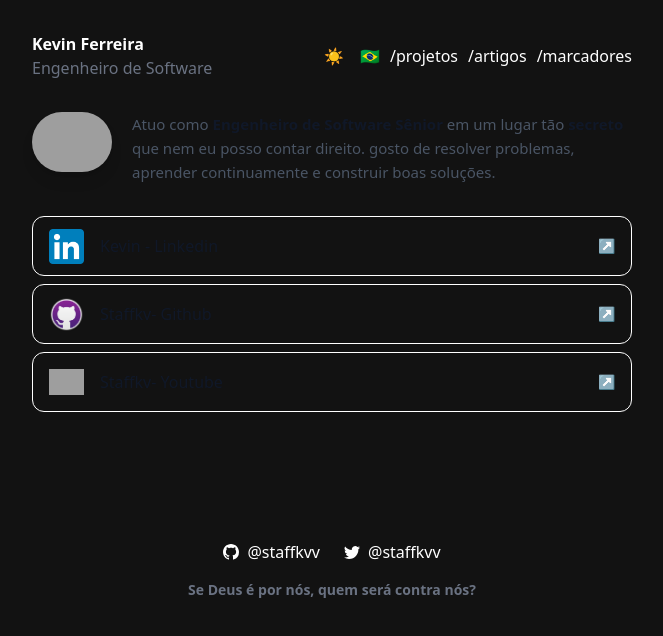
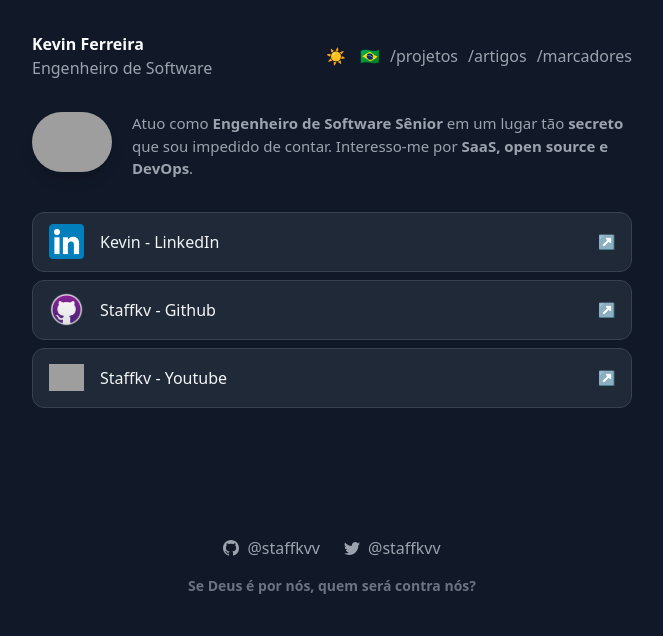
Before and after one commit to staffkv/homepage, a Next.js app: page / in a window 1280 px wide. Both pictures are taken after a click on the button "Toggle theme". Shown: the top 636 px of the page, without its empty margins (308-971 px from the left). Built offline with nearby package versions, Linux system fonts and the light colour scheme; grey boxes are pictures that could not be loaded.

Commit message:
feat: add schema colors and adjust erros

```diff
--- a/app/globals.css
+++ b/app/globals.css
@@ -1,36 +1,32 @@
 @import "tailwindcss";
 @import "tw-animate-css";
 
-.dark {
-  --background: oklch(0.145 0 0);
-  --foreground: oklch(0.985 0 0);
-  --card: oklch(0.205 0 0);
-  --card-foreground: oklch(0.985 0 0);
-  --popover: oklch(0.205 0 0);
-  --popover-foreground: oklch(0.985 0 0);
-  --primary: oklch(0.922 0 0);
-  --primary-foreground: oklch(0.205 0 0);
-  --secondary: oklch(0.269 0 0);
-  --secondary-foreground: oklch(0.985 0 0);
-  --muted: oklch(0.269 0 0);
-  --muted-foreground: oklch(0.708 0 0);
-  --accent: oklch(0.269 0 0);
-  --accent-foreground: oklch(0.985 0 0);
-  --destructive: oklch(0.704 0.191 22.216);
-  --border: oklch(1 0 0 / 10%);
-  --input: oklch(1 0 0 / 15%);
-  --ring: oklch(0.556 0 0);
-  --chart-1: oklch(0.488 0.243 264.376);
-  --chart-2: oklch(0.696 0.17 162.48);
-  --chart-3: oklch(0.769 0.188 70.08);
-  --chart-4: oklch(0.627 0.265 303.9);
-  --chart-5: oklch(0.645 0.246 16.439);
-  --sidebar: oklch(0.205 0 0);
-  --sidebar-foreground: oklch(0.985 0 0);
-  --sidebar-primary: oklch(0.488 0.243 264.376);
-  --sidebar-primary-foreground: oklch(0.985 0 0);
-  --sidebar-accent: oklch(0.269 0 0);
-  --sidebar-accent-foreground: oklch(0.985 0 0);
-  --sidebar-border: oklch(1 0 0 / 10%);
-  --sidebar-ring: oklch(0.556 0 0);
+@layer base {
+  :root {
+    --bg-color: #ffffff;
+    --text-color-primary: #374151;
+    --text-color-headings: #111827;
+    --text-color-secondary: #6b7280;
+    --text-color-tertiary: #9ca3af;
+    --border-color: #e5e7eb;
+    --link-bg: #ffffff;
+    --link-bg-hover: #f9fafb;
+    --link-border: #e5e7eb;
+    --link-border-hover: #d1d5db;
+    --link-text: #1f2937;
+  }
+
+  .dark {
+    --bg-color: #111827;
+    --text-color-primary: #d1d5db;
+    --text-color-headings: #f9fafb;
+    --text-color-secondary: #9ca3af;
+    --text-color-tertiary: #6b7280;
+    --border-color: #374151;
+    --link-bg: #1f2937;
+    --link-bg-hover: #374151;
+    --link-border: #374151;
+    --link-border-hover: #4b5563;
+    --link-text: #f3f4f6;
+  }
 }
--- a/app/layout.tsx
+++ b/app/layout.tsx
@@ -1,7 +1,7 @@
 import type { Metadata } from "next";
 import { Inter, Kanit, Karla } from "next/font/google";
 import "./globals.css";
-import { Header } from "@/components/header/header";
+import { Header } from "@/components/header";
 import { ThemeProvider } from "@/providers/theme-providers";
 import { Footer } from "@/components/footer";
 import Script from "next/script";
@@ -10,12 +10,6 @@ const karla = Karla({
   variable: "--font-karla",
   subsets: ["latin"],
   weight: ["400", "600", "700"],
-})
-
-const kanit = Kanit({
-  variable: "--font-kanit",
-  subsets: ["latin"],
-  weight: ["300", "400"],
 });
 
 export const metadata: Metadata = {
@@ -31,7 +25,7 @@ export default function RootLayout({
   return (
     <html lang="pt" suppressHydrationWarning>
       <body
-        className={`${karla.variable} antialiased`}
+        className={`${karla.variable} antialiased bg-(--bg-color) text-(--text-color-primary)`}
       >
         <ThemeProvider
          attribute='class'
--- a/components/contentLinks.tsx
+++ b/components/contentLinks.tsx
@@ -12,17 +12,17 @@ interface SocialLinkProps {
 const socialLinks: SocialLinkProps[] = [
   {
     icon: "/linkedin.png",
-    label: "Kevin - Linkedin",
+    label: "Kevin - LinkedIn",
     href: "https://www.linkedin.com/in/ksilvaf/"
   },
   {
     icon: "/github-desktop.png",
-    label: "Staffkv- Github",
+    label: "Staffkv - Github",
     href: "https://github.com/staffkv"
   },
   {
     icon: 'https://upload.wikimedia.org/wikipedia/commons/e/ef/Youtube_logo.png',
-    label: "Staffkv- Youtube",
+    label: "Staffkv - Youtube",
     href: "https://x.com/staffkvv",
   },
 ]
@@ -35,9 +35,9 @@ export function ContentLinks() {
           <Image src="https://github.com/staffkv.png" alt="Kevin Ferreira" width={80} height={80} />
         </Avatar>
         <div className="mb-6">
-          <p className="text-[15px] leading-[1.6] text-gray-600 dark:text-gray-400 m-0">
-            Atuo como <strong className="font-semibold text-gray-900 dark:text-gray-400">Engenheiro de Software Sênior</strong> em um lugar tão <strong className="font-semibold text-gray-900 dark:text-gray-400">secreto</strong> que nem eu posso contar direito.{" "}
-            gosto de resolver problemas, aprender continuamente e construir boas soluções.
+          <p className="text-[15px] m-0 text-(--text-color-secondary)">
+            Atuo como <strong className="font-semibold">Engenheiro de Software Sênior</strong> em um lugar tão <strong className="font-semibold">secreto</strong> que sou impedido de contar.{" "}
+            Interesso-me por <strong className="font-semibold">SaaS, open source e DevOps</strong>.
           </p>
         </div>
       </div>
@@ -49,8 +49,8 @@ export function ContentLinks() {
           rel="noopener noreferrer"
           className="mt-2 block"
         >
-          <div className="border dark:border-gray-700 rounded-xl dark:hover:shadow-[0_1px_3px_0_rgba(0,0,0,0.2),0_1px_2px_0_rgba(0,0,0,0.1)] transition-all duration-200 ease-in-out  dark:hover:bg-gray-500 h-15 flex items-center justify-between px-4">
-            <div className="flex items-center gap-4">
+          <div className="rounded-xl h-15 flex items-center justify-between px-4 bg-(--link-bg) border border-(--link-border) hover:border-(--link-border-hover) text-(--link-text)">
+            <div className="flex items-center gap-4 transition duration-200 ease-in-out ">
               {typeof link.icon === 'string' ? (
                 <Image
                   src={link.icon}
@@ -63,12 +63,12 @@ export function ContentLinks() {
                 <link.icon width={35} height={35} className="object-contain" />
               )}
 
-             <h1 className="font-medium text-gray-900 dark:text-gray-100">
-  {link.label}
-</h1>
+              <span className="font-medium text-(--link-text)]">
+                {link.label}
+              </span>
             </div>
 
-            <span className="text-gray-400 dark:text-gray-500 text-sm">↗</span>
+            <span className=" text-sm">↗</span>
           </div>
         </Link>
       ))}
--- a/components/footer.tsx
+++ b/components/footer.tsx
@@ -7,7 +7,7 @@ export function Footer() {
         <Link
           href="https://github.com/staffkvv"
           target="_blank"
-          className="flex items-center gap-2 hover:opacity-70 transition-opacity"
+          className="flex items-center gap-2 text-(--text-color-secondary)"
         >
           <svg xmlns="http://www.w3.org/2000/svg" width="16" height="16" fill="currentColor" viewBox="0 0 16 16">
             <path d="M8 0C3.58 0 0 3.58 0 8c0 3.54 2.29 6.53 5.47 7.59.4.07.55-.17.55-.38 0-.19-.01-.82-.01-1.49-2.01.37-2.53-.49-2.69-.94-.09-.23-.48-.94-.82-1.13-.28-.15-.68-.52-.01-.53.63-.01 1.08.58 1.23.82.72 1.21 1.87.87 2.33.66.07-.52.28-.87.51-1.07-1.78-.2-3.64-.89-3.64-3.95 0-.87.31-1.59.82-2.15-.08-.2-.36-1.02.08-2.12 0 0 .67-.21 2.2.82.64-.18 1.32-.27 2-.27.68 0 1.36.09 2 .27 1.53-1.04 2.2-.82 2.2-.82.44 1.1.16 1.92.08 2.12.51.56.82 1.27.82 2.15 0 3.07-1.87 3.75-3.65 3.95.29.25.54.73.54 1.48 0 1.07-.01 1.93-.01 2.2 0 .21.15.46.55.38A8.012 8.012 0 0 0 16 8c0-4.42-3.58-8-8-8z"/>
@@ -18,7 +18,7 @@ export function Footer() {
         <Link
           href="https://x.com/staffkvv"
           target="_blank"
-          className="flex items-center gap-2 hover:opacity-70 transition-opacity"
+          className="flex items-center gap-2 text-(--text-color-secondary)"
         >
           <svg xmlns="http://www.w3.org/2000/svg" width="16" height="16" fill="currentColor" viewBox="0 0 16 16">
             <path d="M5.026 15c6.038 0 9.341-5.003 9.341-9.334 0-.14 0-.282-.006-.422A6.68 6.68 0 0 0 16 3.542a6.66 6.66 0 0 1-1.889.518 3.34 3.34 0 0 0 1.447-1.817 6.53 6.53 0 0 1-2.087.793A3.286 3.286 0 0 0 7.875 6.03a9.32 9.32 0 0 1-6.767-3.429 3.29 3.29 0 0 0 1.018 4.382A3.32 3.32 0 0 1 .64 6.575v.045a3.29 3.29 0 0 0 2.632 3.218 3.28 3.28 0 0 1-.863.113 3.26 3.26 0 0 1-.621-.058 3.28 3.28 0 0 0 3.067 2.277A6.59 6.59 0 0 1 .78 13.58a6.32 6.32 0 0 1-.78-.045A9.34 9.34 0 0 0 5.026 15" />
@@ -26,7 +26,7 @@ export function Footer() {
           @staffkvv
         </Link>
       </div>
-      <div className="text-center text-sm text-gray-500 dark:text-gray-500 pb-8 font-semibold">
+      <div className="text-center text-sm pb-8 font-semibold text-(--text-color-tertiary)">
         Se Deus é por nós, quem será contra nós?
       </div>
     </footer>
--- a/components/header/header.tsx
+++ b/components/header.tsx
@@ -1,6 +1,6 @@
 import { translations } from "@/translations/translations"
 import Link from "next/link"
-import { ThemeToggle } from "../theme-toggle"
+import { ThemeToggle } from "./theme-toggle"
 
 type Language = "pt" | "en"
 
@@ -10,10 +10,10 @@ export function Header() {
   return (
     <div className="max-w-150 flex flex-col md:flex-row items-center md:items-center mx-auto gap-8 pt-8 md:justify-between">
       <div className="text-center md:text-left">
-        <div className="font-semibold">{t.name}</div>
-        <div className="font-medium text-gray-500 dark:text-gray-500">{t.title}</div>
+        <div className="font-semibold text-(--text-color-headings)">{t.name}</div>
+        <div className="font-medium text-(--text-color-secondary)">{t.title}</div>
       </div>
-      <div className="flex justify-between items-center md:ml-auto gap-2.5">
+      <div className="flex justify-between items-center md:ml-auto gap-2.5 text-(--text-color-secondary)">
         <ThemeToggle />
         <button>🇧🇷</button>
         {translations[language].nav.map((link) => (
--- a/components/theme-toggle.tsx
+++ b/components/theme-toggle.tsx
@@ -11,13 +11,13 @@ export function ThemeToggle() {
   }, [])
 
   if (!mounted) {
-    return <button className="w-8 h-8">🌙</button>
+    return <button className="w-7 h-7">🌙</button>
   }
 
   return (
     <button
       onClick={() => setTheme(theme === "dark" ? "light" : "dark")}
-      className="w-8 h-8"
+      className="w-7 h-7"
       aria-label="Toggle theme"
     >
       {theme === "dark" ? "☀️" : "🌙"}
--- a/providers/theme-providers.tsx
+++ b/providers/theme-providers.tsx
@@ -1,6 +1,10 @@
-import {ThemeProvider as NextThemeProvider } from "next-themes"
-import { type ThemeProviderProps } from "next-themes"
+"use client"
+import * as React from "react"
+import { ThemeProvider as NextThemesProvider } from "next-themes"
 
-export function ThemeProvider({ children, ...props }: ThemeProviderProps) {
-  return <NextThemeProvider {...props}>{children}</NextThemeProvider>
+export function ThemeProvider({
+  children,
+  ...props
+}: React.ComponentProps<typeof NextThemesProvider>) {
+  return <NextThemesProvider {...props}>{children}</NextThemesProvider>
 }
```
